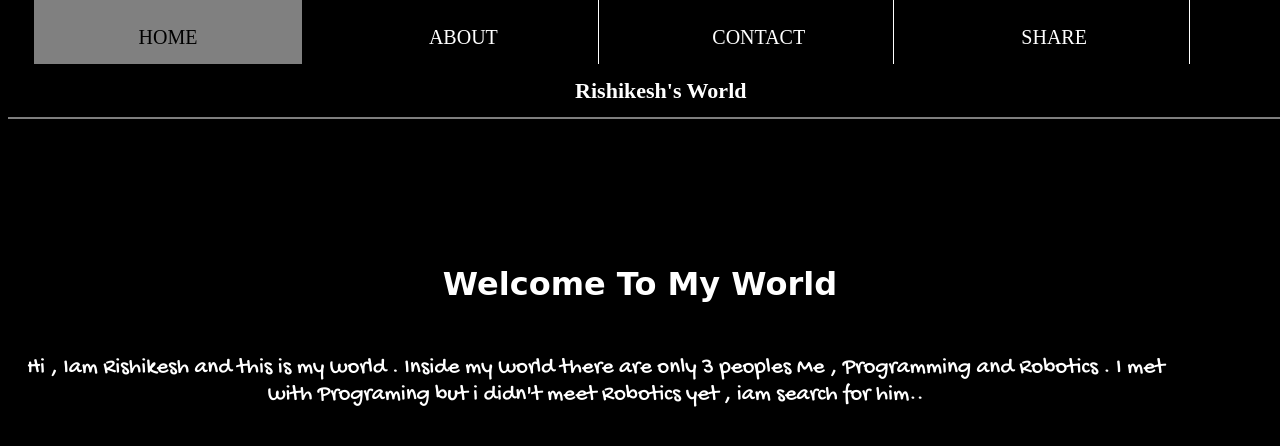
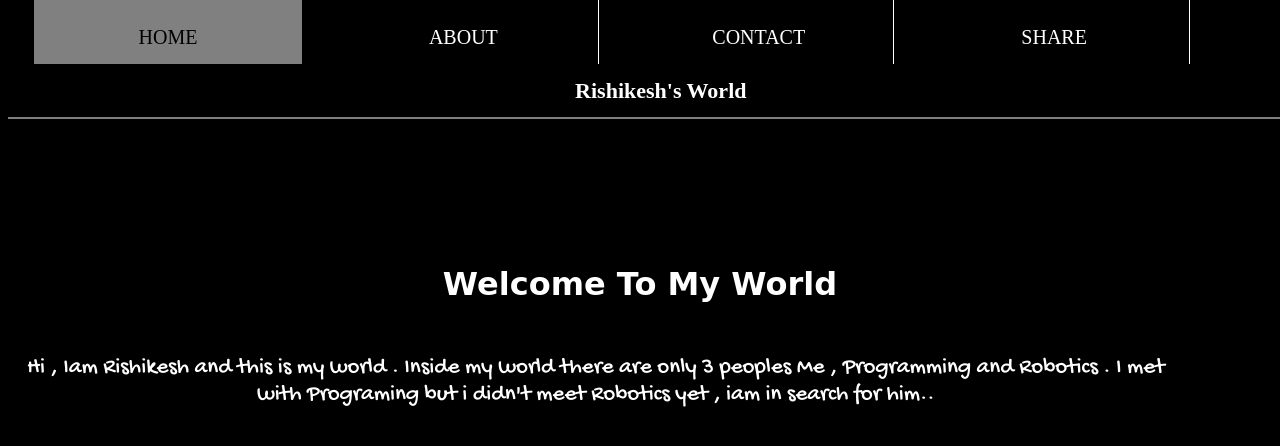
Before and after one commit to CodeWithRishi/My-Website, a plain HTML site: page index.html in a window 1280 px wide. Drawn offline with Linux system fonts and the light colour scheme; a web font is replaced by a local one.

Commit message:
Update index.html

```diff
--- a/index.html
+++ b/index.html
@@ -22,7 +22,7 @@
     </div>
     <div class="container" id="container">
         <h1>Welcome To My World</h1>
-        <p>Hi , Iam Rishikesh and this is my world . Inside my world there are only 3 peoples Me , Programming and Robotics . I met with Programing but i didn't meet Robotics yet , iam search for him..</p>
+        <p>Hi , Iam Rishikesh and this is my world . Inside my world there are only 3 peoples Me , Programming and Robotics . I met with Programing but i didn't meet Robotics yet , iam in search for him..</p>
     </div>
 
 </body>
```
